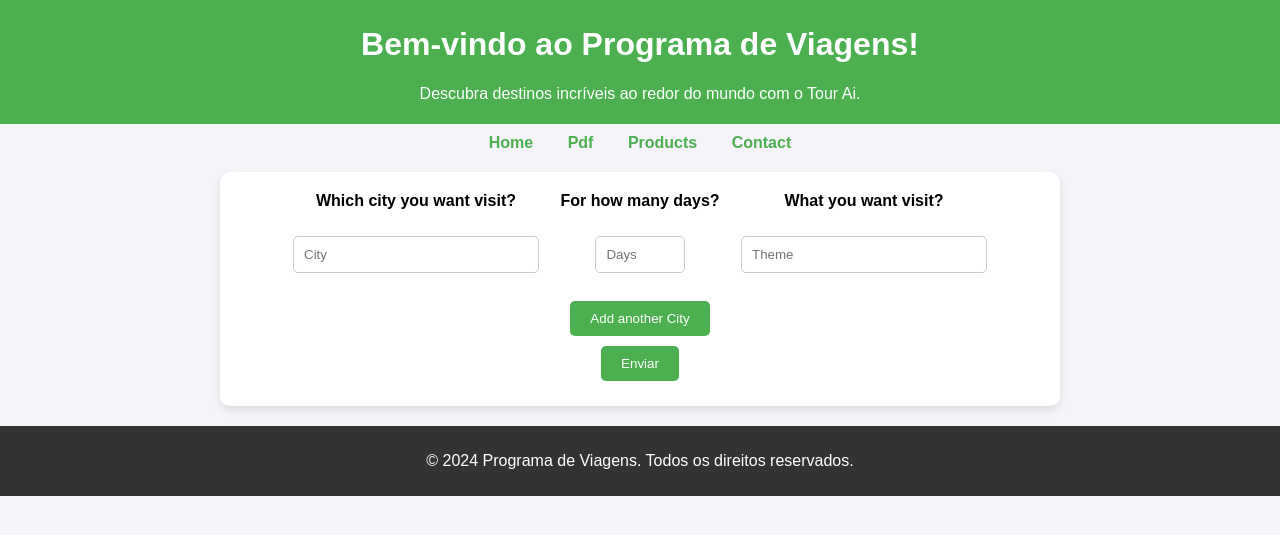
After one commit to JoaoLopes1234/TravelAI, a Flask app: page /pdf in a window 1280 px wide. The commit adds this page. Shown: the top 535 px of the page. Run offline with Flask 3, Linux system fonts and the light colour scheme; some libraries are stand-ins or nearby versions.

Commit message:
Add a pdf section

```diff
--- a/static/styles/style.css
+++ b/static/styles/style.css
@@ -24,6 +24,8 @@ nav a {
     color: #4CAF50;
     font-weight: bold;
 }
+
+
 
 .hero {
     background-image: url('https://example.com/travel-banner.jpg');
@@ -79,12 +81,6 @@ footer {
     padding: 10px 0;
 }
 
-body {
-    font-family: 'Arial', sans-serif;
-    background-color: #f0f8ff;
-    margin: 0;
-    padding: 0;
-}
 
 .chat-container {
     width: 100%;
@@ -183,3 +179,73 @@ body {
 .chat-footer button:hover {
     background-color: #005bb5;
 }
+
+.input-group {
+    display: flex;
+    justify-content: center;
+    margin-bottom: 20px;
+}
+
+.input-field {
+    width: 28%;
+    display: flex;
+    flex-direction: column;
+    align-items: center;
+}
+
+label {
+    display: block;
+    margin-bottom: 5px;
+    min-height: 36px;
+    font-weight: bold;
+}
+
+input[type="text"] {
+    width: 100%;
+    padding: 10px;
+    margin: 3px;
+    border: 1px solid #ccc;
+    border-radius: 5px;
+}
+input[type="number"] {
+    width: 30%;
+    padding: 10px;
+    margin: 3px;
+    border: 1px solid #ccc;
+    border-radius: 5px;
+}
+button {
+    background-color: #4CAF50;
+    color: white;
+    padding: 10px 20px;
+    border: none;
+    border-radius: 5px;
+    margin: 5px;
+    cursor: pointer;
+    width: auto;
+    height: auto;
+}
+
+button:hover {
+    background-color: #45a049;
+}
+
+.form-container {
+    max-width: 800px;
+    margin: 0 auto;
+    padding: 20px;
+    background-color: #fff;
+    box-shadow: 0 4px 8px rgba(0, 0, 0, 0.1);
+    border-radius: 10px;
+}
+
+section {
+    padding: 20px;
+    text-align: center;
+}
+
+#button {
+    display: flex;
+    flex-direction: column;
+    align-items: center;
+}
--- a/templates/homepage.html
+++ b/templates/homepage.html
@@ -19,7 +19,7 @@
 
     <nav>
         <a href="#">Home</a>
-        <a href="#">Destiny</a>
+        <a href="/pdf">Pdf</a>
         <a href="https://s.click.aliexpress.com/e/_DESh55L">Products</a>
         <a href="https://my-portfolio-woad-nu.vercel.app">Contact</a>
     </nav>
--- /dev/null
+++ b/templates/pdf.html
@@ -0,0 +1,80 @@
+<!DOCTYPE html>
+<html lang="pt-br">
+
+<head>
+    <meta charset="UTF-8">
+    <meta name="viewport" content="width=device-width, initial-scale=1.0">
+    <title>Formulário com Dois Inputs</title>
+    <link rel="stylesheet" href="../static/styles/style.css">
+    <script src="https://ajax.googleapis.com/ajax/libs/jquery/3.6.0/jquery.min.js"></script>
+    <script src="https://maps.googleapis.com/maps/api/js?key=YOUR_API_KEY&libraries=places"></script>
+</head>
+
+<body>
+    <header>
+        <h1>Bem-vindo ao Programa de Viagens!</h1>
+        <p>Descubra destinos incríveis ao redor do mundo com o Tour Ai.</p>
+    </header>
+    <nav>
+        <a href="/">Home</a>
+        <a href="/pdf">Pdf</a>
+        <a href="https://s.click.aliexpress.com/e/_DESh55L">Products</a>
+        <a href="https://my-portfolio-woad-nu.vercel.app">Contact</a>
+    </nav>
+    <section>
+        <form class="form-container">
+            <div class="input-group">
+                <div class="input-field city">
+                    <label for="input1">Which city you want visit?</label>
+                    <input type="text" id="input1" name="input1" placeholder="City">
+                </div>
+                <div class="input-field days">
+                    <label for="input2">For how many days?</label>
+                    <input type="number" id="input2" name="input2" placeholder="Days" min="1">
+                </div>
+                <div class="input-field theme">
+                    <label for="input2">What you want visit?</label>
+                    <input type="text" id="input3" name="input3" placeholder="Theme" min="1">
+                </div>
+            </div>
+            <div id="button">
+                <button id="addCity">Add another City</button>
+                <button type="submit">Enviar</button>
+            </div>
+        </form>
+    </section>
+
+    <footer>
+        <p>&copy; 2024 Programa de Viagens. Todos os direitos reservados.</p>
+    </footer>
+    <script>
+        $(document).ready(function () {
+            $('#addCity').click(function (event) {
+                event.preventDefault();
+
+                console.log("hello");
+
+                $(".city").append('<input type="text" id="input1" name="input1" placeholder = "City">')
+                $(".days").append('<input type="number" id="input2" name="input2" placeholder = "Days">')
+                $(".theme").append('<input type="text" id="input3" name="input3" placeholder = "Theme">')
+
+
+            }
+            )
+            function initAutocomplete() {
+                const input = document.getElementById('input1');
+                const options = {
+                    types: ['(cities)'], // Limita as sugestões apenas para cidades
+                };
+
+                const autocomplete = new google.maps.places.Autocomplete(input, options);
+            }
+
+            // Inicializar o autocomplete quando a página carregar
+            google.maps.event.addDomListener(window, 'load', initAutocomplete);
+        })
+
+    </script>
+</body>
+
+</html>
--- a/views.py
+++ b/views.py
@@ -6,6 +6,9 @@ from request_Chat_Gpt import *
 def homepage():
     return render_template("homepage.html")
 
+@app.route('/pdf')
+def pdf():
+    return render_template("pdf.html")
 
 @app.route('/process', methods=["POST"])
 def process():
```
